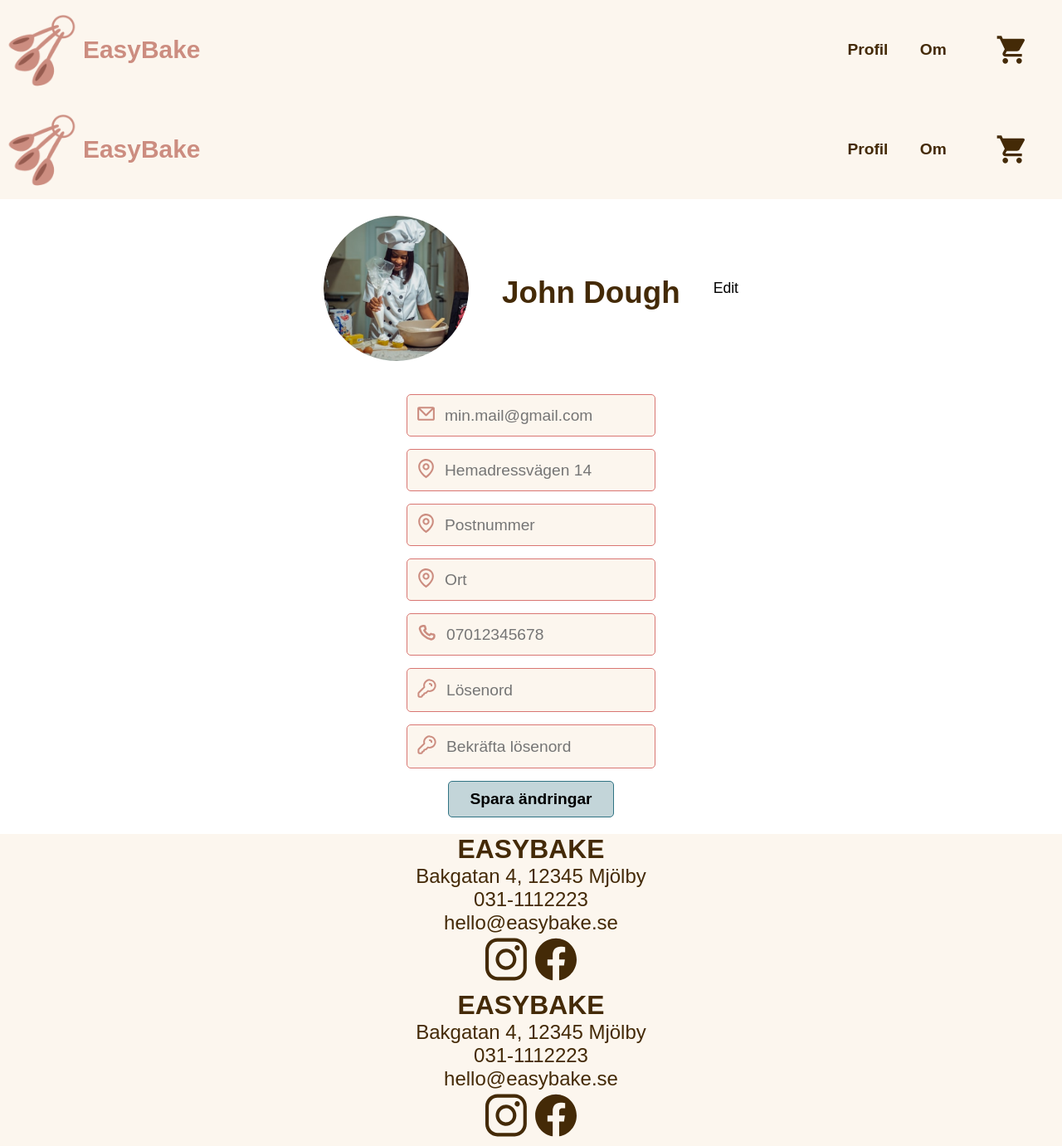
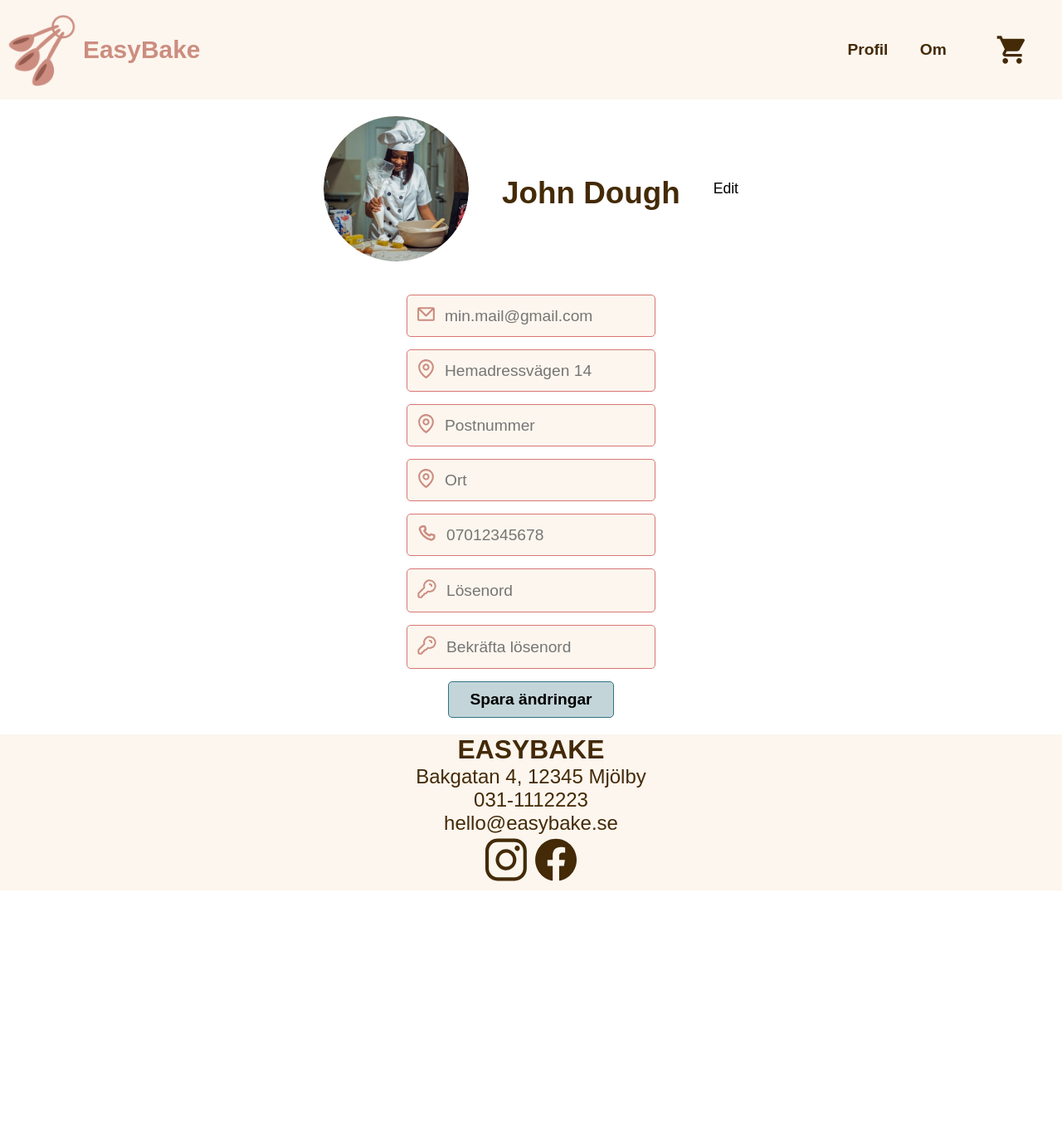
Before and after one commit to dylanR96/syntax-squad, a React (Vite) app in the folder frontend/: page /profile/edit in a window 1280 px wide. Shown: the whole page at 83% size. After the commit the page ends 1073 px from the top, so only its background shows below. Built offline with nearby package versions, Linux system fonts and the light colour scheme; a web font is replaced by a local one.

Commit message:
Routing changes, header, footer etc

```diff
--- a/frontend/src/pages/About/About.tsx
+++ b/frontend/src/pages/About/About.tsx
@@ -1,11 +1,8 @@
-import Footer from "../../components/layout/Footer/Footer";
-import Header from "../../components/layout/Header/Header";
 import './About.css';
 
 const AboutUs = () => {
   return (
     <>
-    <Header />
     <main className="about__container">
       <section className="about__info">
       <img src="https://images.unsplash.com/photo-1597528662465-55ece5734101?q=80&w=1974&auto=format&fit=crop&ixlib=rb-4.0.3&ixid=M3wxMjA3fDB8MHxwaG90by1wYWdlfHx8fGVufDB8fHx8fA%3D%3D"
@@ -19,11 +16,9 @@
         ligula, vitae ultricies nunc nisl nec nunc. Lorem ipsum dolor sit amet consectetur adipisicing elit.
         Ea, porro culpa! Corrupti earum quo voluptas ducimus excepturi consequuntur nihil fugiat.
         </p>
-
     </article>
     </section>
     </main>
-    <Footer />
     </>
     );
 }
--- a/frontend/src/pages/Profile/EditProfile.tsx
+++ b/frontend/src/pages/Profile/EditProfile.tsx
@@ -1,13 +1,10 @@
 import React from "react";
 import "./UserProfile.css";
 import profilePicture from "../../assets/images/profile_picture.png";
-import Header from "../../components/layout/Header/Header";
-import Footer from "../../components/layout/Footer/Footer";
 import EditProfileForm from "./EditProfileForm";
 
 const EditProfile: React.FC = () => {
   return <div className="wrapper">
-    <Header />
   <main className="container">
     <div className="profile__container">
     <img className="profile__image" src={profilePicture} alt="Profile Picture" />
@@ -15,8 +12,6 @@
     </div>
     <EditProfileForm />
   </main>
-
-  <Footer />
   </div>
 };
 
--- a/frontend/src/pages/Profile/UserProfile.tsx
+++ b/frontend/src/pages/Profile/UserProfile.tsx
@@ -1,8 +1,6 @@
 import React from "react";
 import "./UserProfile.css";
 import profilePicture from "../../assets/images/profile_picture.png";
-import Header from "../../components/layout/Header/Header";
-import Footer from "../../components/layout/Footer/Footer";
 import OrderEntry from "./OrderEntry";
 import ProfileEditButton from "../../components/ui/ProfileEditButton";
 import LogoutButton from "../../components/ui/LogoutButton";
@@ -10,7 +8,6 @@
 const Profile: React.FC = () => {
   return (
   <>
-    <Header />
   <main className="container">
     <div className="profile__container">
     <img className="profile__image" src={profilePicture} alt="Profile Picture" />
@@ -27,8 +24,6 @@
     <LogoutButton />
     </div>
   </main>
-
-  <Footer />
   </>
 )};
 
--- a/frontend/src/routes/router.tsx
+++ b/frontend/src/routes/router.tsx
@@ -47,7 +47,7 @@
     ],
   },
   {
-    path: "/",
+    path: "/login",
     element: <Login />,
   },
   {
```
